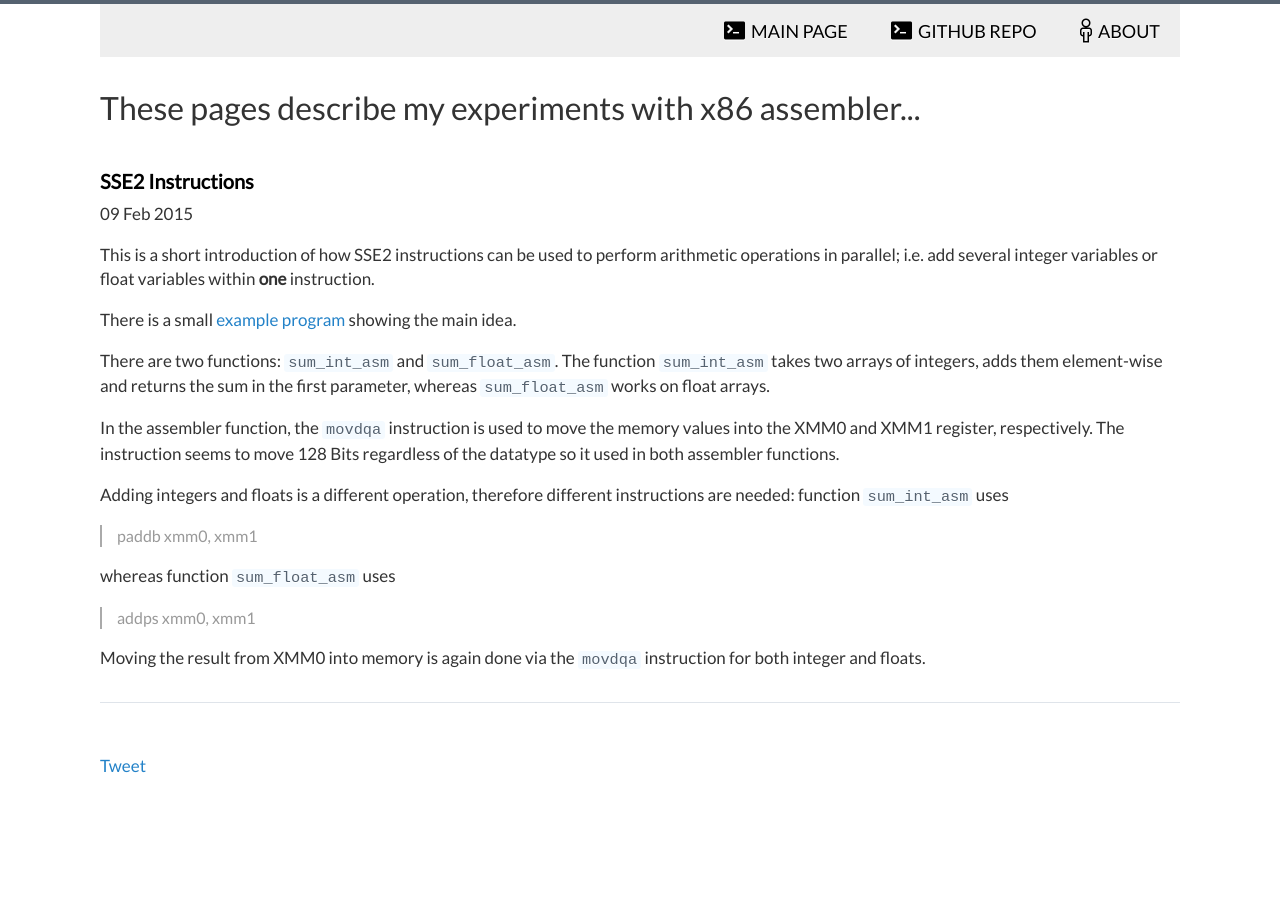
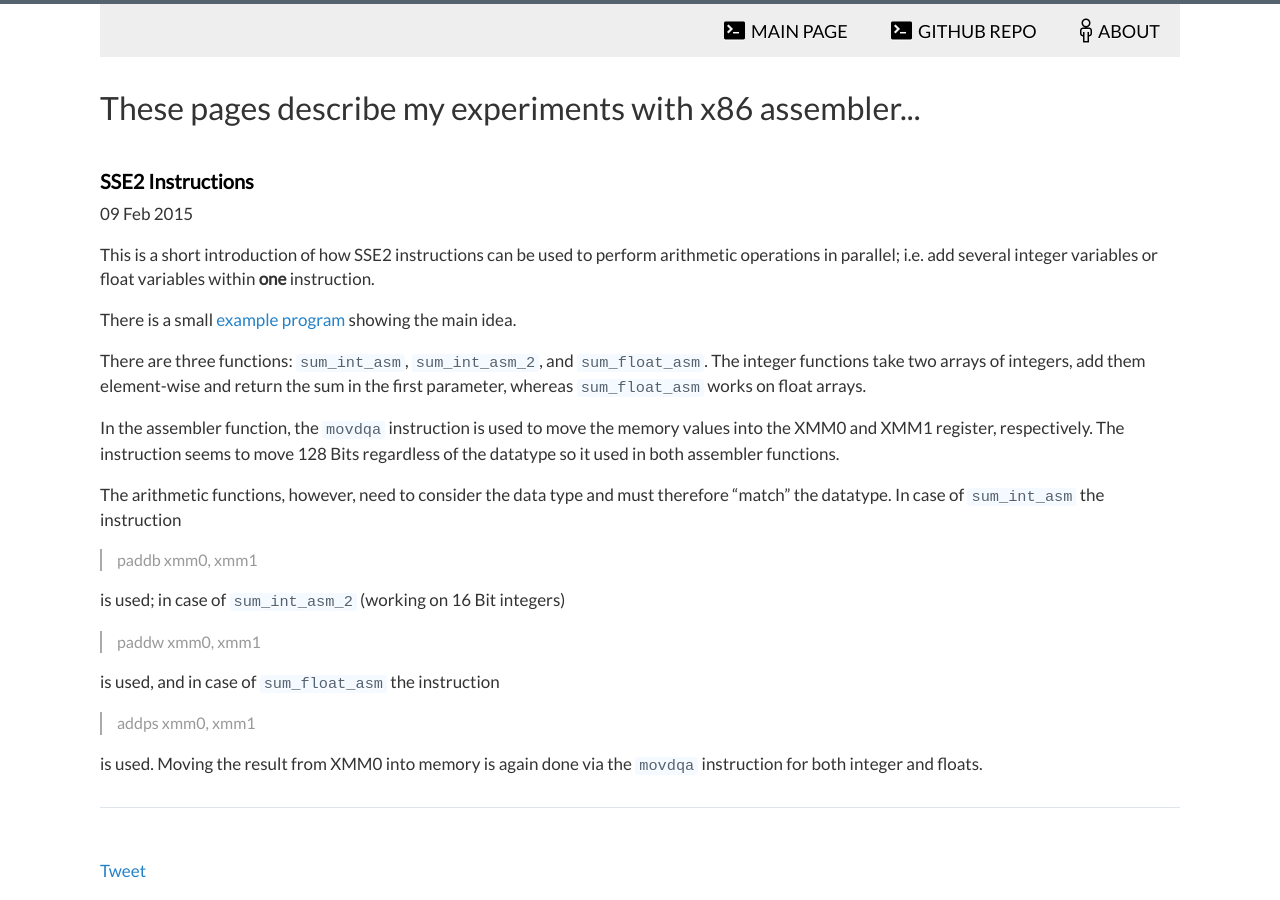
Before and after one commit to ClemensFMN/asm-stuff, a Jekyll site: the page built from _posts/2015-02-09-SSE2-Instructions.md, in a window 1280 px wide. Built offline with Jekyll 4.4.1, drawn with Linux system fonts in a browser that asks for light colours; Markdown is read by kramdown in place of the engine named in the settings; comment, search, counter and statistics services are not loaded.

Commit message:
extended

```diff
--- a/_posts/2015-02-09-SSE2-Instructions.md
+++ b/_posts/2015-02-09-SSE2-Instructions.md
@@ -13,22 +13,27 @@ variables within **one** instruction.
 There is a small [example program](https://github.com/ClemensFMN/asm-stuff/tree/master/sse2_exchange)
 showing the main idea.
 
-There are two functions: `sum_int_asm` and `sum_float_asm`. The function
-`sum_int_asm` takes two arrays of integers, adds them element-wise and returns
-the sum in the first parameter, whereas `sum_float_asm` works on float arrays.
+There are three functions: `sum_int_asm`, `sum_int_asm_2`, and
+`sum_float_asm`. The integer functions take two arrays of integers, add
+them element-wise and return the sum in the first parameter, whereas
+`sum_float_asm` works on float arrays.
 
 In the assembler function, the `movdqa` instruction is used to move the memory
 values into the XMM0 and XMM1 register, respectively. The instruction seems to
 move 128 Bits regardless of the datatype so it used in both assembler functions.
 
-Adding integers and floats is a different operation, therefore different
-instructions are needed: function `sum_int_asm` uses
+The arithmetic functions, however, need to consider the data type and must
+therefore "match" the datatype. In case of `sum_int_asm` the instruction
 
 > paddb xmm0, xmm1
 
-whereas function `sum_float_asm` uses
+is used; in case of `sum_int_asm_2` (working on 16 Bit integers)
+
+> paddw xmm0, xmm1
+
+is used, and in case of `sum_float_asm` the instruction
 
 > addps xmm0, xmm1
 
-Moving the result from XMM0 into memory is again done via the `movdqa`
-instruction for both integer and floats.
+is used. Moving the result from XMM0 into memory is again done via the
+`movdqa` instruction for both integer and floats.
```
